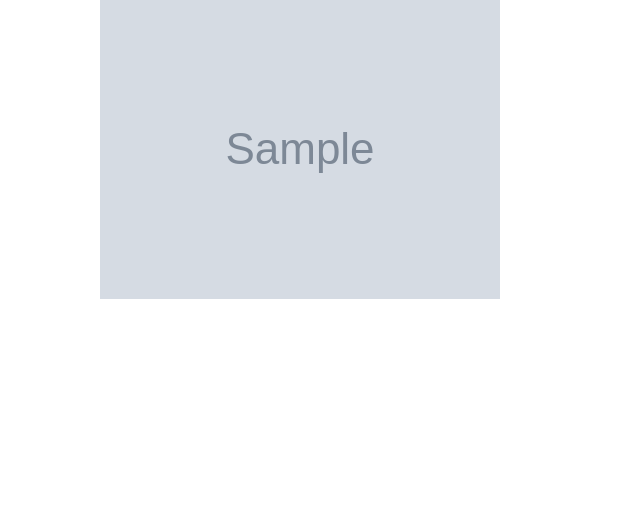
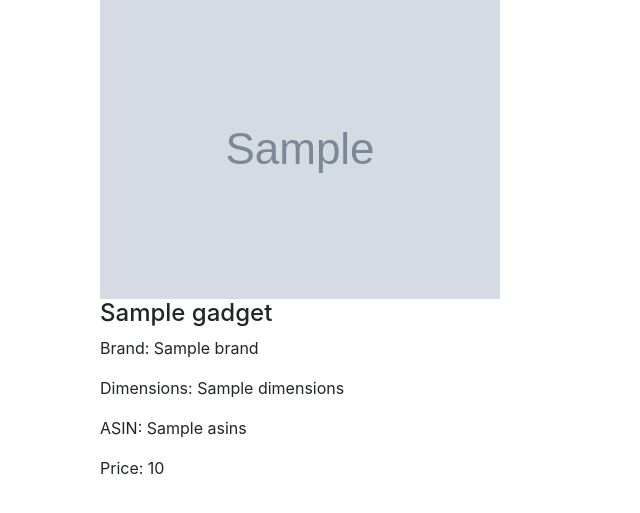
Before and after one commit to johnnyferns14/milestoneproject-4.1-gadget360, a Django app: template gadgets/templates/gadgets/gadget_details.html in a window 1280 px wide. Shown: the part 124-637 px from the top of the page, without its empty margins (0-640 px from the left). Run offline with Django 3.2, Linux system fonts and the light colour scheme; the template is opened without the code that fills it: most values are stand-ins (such as "Sample title", 1, 10 or a date in 2020); grey boxes marked "Sample" are stand-in pictures; parts of the project's set-up code (start-up, migrations or seed data) failed here and were passed over; some libraries are stand-ins or nearby versions.

Commit message:
Gadget templates and views now working fine.

```diff
--- a/gadgets/templates/gadgets/gadget_details.html
+++ b/gadgets/templates/gadgets/gadget_details.html
@@ -8,7 +8,12 @@
     <div class="row">
         <div class="col-md-10">
            <div class="col-5">
-               <img src="{{ gadget.imgurls }}">
+               <img src="{{ gadget.imageurls }}">
+               <h4>{{ gadget.name }}</h4>
+               <p>Brand: {{ gadget.brand }}</p>
+               <p>Dimensions: {{ gadget.dimensions }}</p>
+               <p>ASIN: {{ gadget.asins }}</p>
+               <p>Price: {{ gadget.price }}</p>
 
            </div>
            <div class="col-5">
--- a/gadgets/views.py
+++ b/gadgets/views.py
@@ -13,7 +13,7 @@ def viewGadgets(request):
 
 
 def viewGadgetDetail(request, gadget_id):
-    gadget = get_object_or_404(gadgetAttr, asins='gadget_id')
+    gadget = get_object_or_404(gadgetAttr, asins=gadget_id)
 
     context = {
         'gadget': gadget
```
